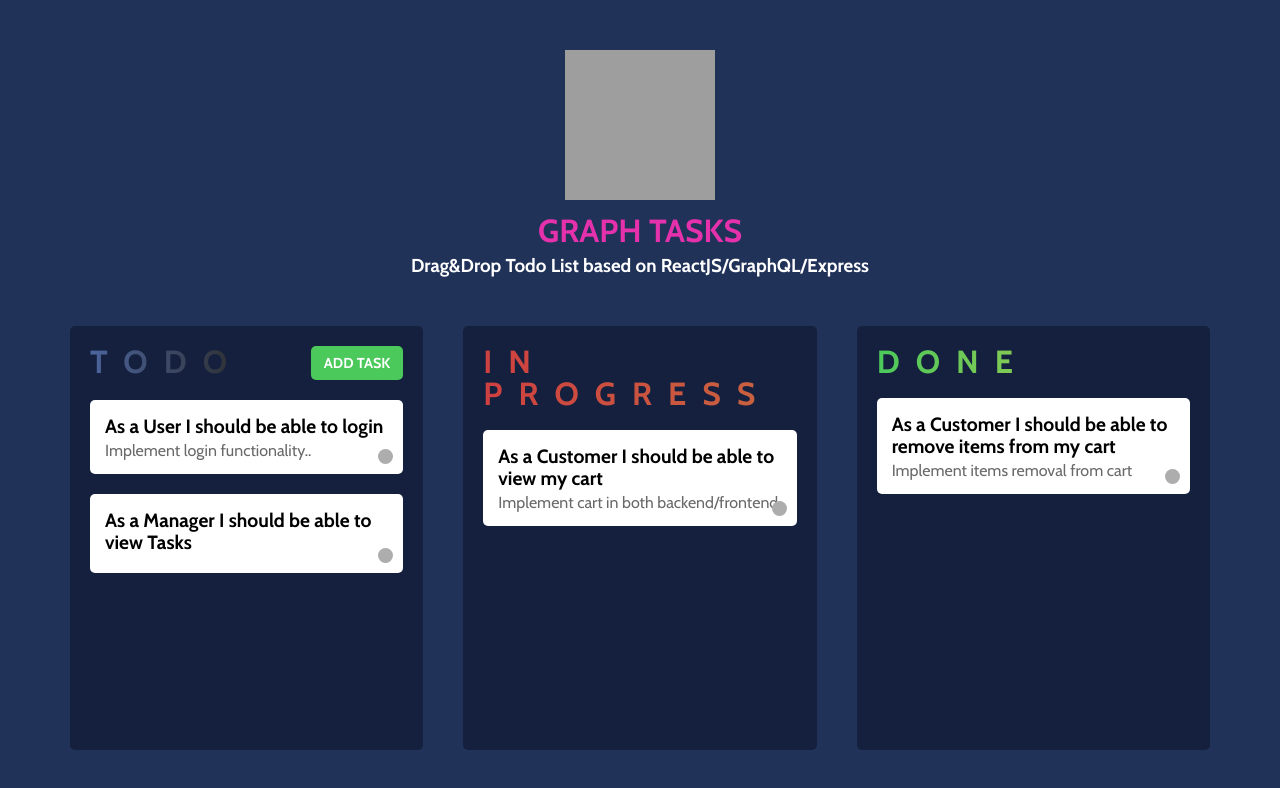
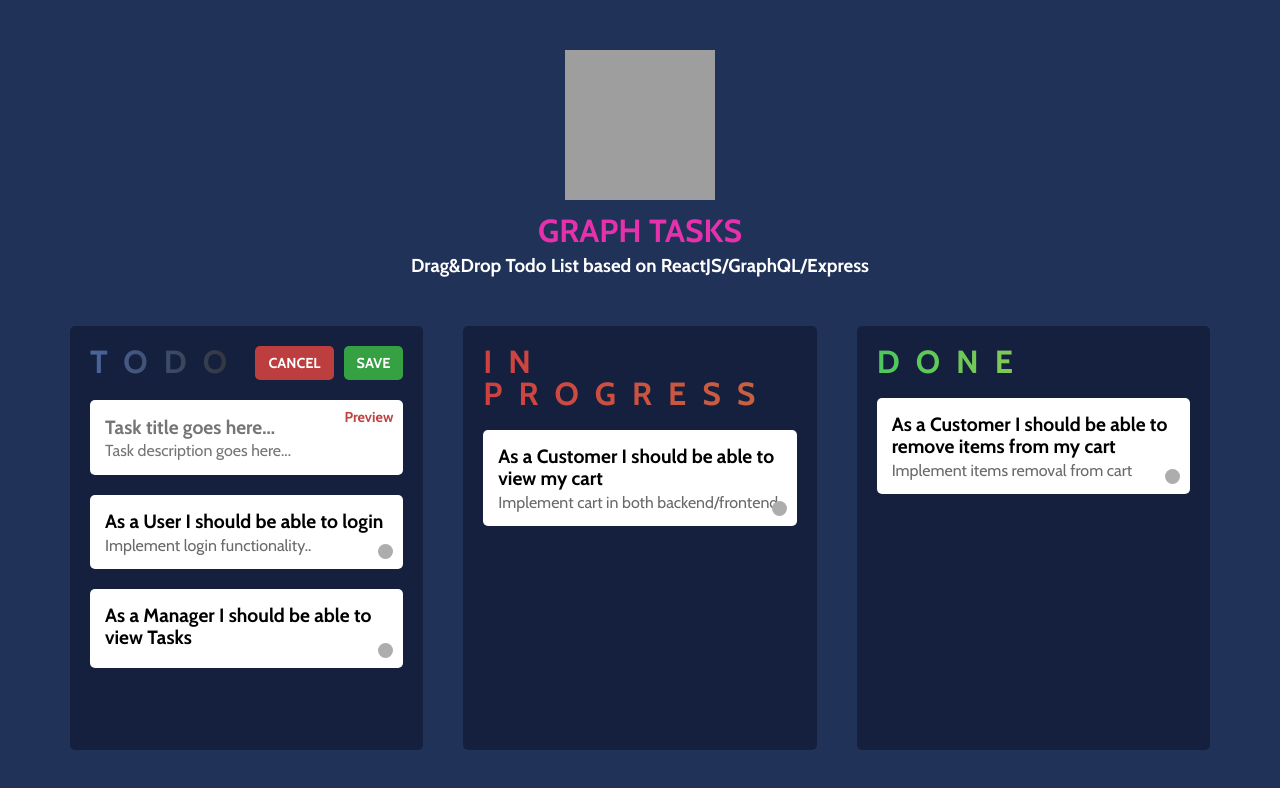
Before and after one commit to platoonic/graph-tasks, a React (Create React App) app: page / in a window 1280 px wide. Both pictures are taken after a click on the link "ADD TASK". Shown: the top 788 px of the page. Built offline with nearby package versions, Linux system fonts and the light colour scheme; grey boxes are pictures that could not be loaded.

Commit message:
Reorganize components folder structure

```diff
--- a/src/features/TasksBoard/TasksBoard.js
+++ b/src/features/TasksBoard/TasksBoard.js
@@ -1,4 +1,4 @@
-import { useReducer, useEffect } from "react";
+import { useReducer } from "react";
 import TasksList from "../../shared/components/TasksList";
 import styled from "styled-components";
 import { DragDropContext } from "react-beautiful-dnd";
@@ -63,8 +63,8 @@
           id="todo"
           title="TODO"
           tasks={tasks.todo}
+          status={tasks.status}
           canAddTasks
-          status={tasks.status}
         />
         <TasksList
           id="inProgress"
--- a/src/shared/components/Button/Button.js
+++ b/src/shared/components/Button/Button.js
@@ -1,7 +1,7 @@
-import styled from "styled-components";
+import styled, { css } from "styled-components";
 
 const StyledButton = styled.a`
-  background-color: #4bc95b;
+  background-color: #2189eb;
   text-align: center;
   justify-content: center;
   display: flex;
@@ -15,14 +15,23 @@
   transition: 0.3s;
   user-select: none;
   &:hover {
-    background-color: #35a143;
     color: white;
   }
+  ${(props) =>
+    props.success &&
+    css`
+      background-color: #35a143;
+    `}
+  ${(props) =>
+    props.danger &&
+    css`
+      background-color: #bd3e3e;
+    `}
 `;
 
-const Button = ({ children, onClick }) => {
+const Button = ({ children, onClick, ...rest }) => {
   return (
-    <StyledButton onClick={() => (onClick ? onClick : null)}>
+    <StyledButton {...rest} onClick={() => onClick()}>
       {children}
     </StyledButton>
   );
--- a/src/shared/components/TaskCard/TaskCard.js
+++ b/src/shared/components/TaskCard/TaskCard.js
@@ -1,6 +1,7 @@
 import styled from "styled-components";
-import PriorityIndicator from "./PriorityIndicator";
+import PriorityIndicator from "./components/PriorityIndicator";
 import Skeleton from "react-loading-skeleton";
+import TextInput from "../TextInput";
 
 const Container = styled.div`
   background-color: white;
@@ -23,20 +24,49 @@
   color: #696969;
 `;
 
-const TaskCard = ({ loading, title, description, priority, ...rest }) => {
+const DraftingTag = styled.p`
+  position: absolute;
+  top: 10px;
+  right: 10px;
+  color: #bf4141;
+  font-size: 0.9rem;
+  font-weight: bold;
+`;
+
+const TaskCard = ({ loading, title, description, priority, form, ...rest }) => {
+  if (form) {
+    return (
+      <Container {...rest}>
+        <TextInput
+          placeholder="Task title goes here..."
+          style={{
+            fontWeight: "bold",
+            fontSize: "1.2rem",
+            padding: 0,
+            boxShadow: "none",
+          }}
+        />
+        <TextInput
+          placeholder="Task description goes here..."
+          style={{ marginTop: 2, padding: 0, boxShadow: "none" }}
+        />
+        <DraftingTag>Preview</DraftingTag>
+      </Container>
+    );
+  }
+  if (loading) {
+    return (
+      <Container {...rest}>
+        <Skeleton width="50%" height={22} />
+        <Skeleton style={{ marginTop: 5 }} width="70%" height={16} />
+      </Container>
+    );
+  }
   return (
     <Container {...rest}>
-      {!loading && <PriorityIndicator priority={priority} />}
-      {!loading ? (
-        <TaskTitle>{title}</TaskTitle>
-      ) : (
-        <Skeleton width="50%" height={25} />
-      )}
-      {!loading ? (
-        <TaskDescription>{description}</TaskDescription>
-      ) : (
-        <Skeleton style={{ marginTop: 5 }} width="70%" />
-      )}
+      <PriorityIndicator priority={priority} />
+      <TaskTitle>{title}</TaskTitle>
+      <TaskDescription>{description}</TaskDescription>
     </Container>
   );
 };
--- a/src/shared/components/TasksList/TasksList.js
+++ b/src/shared/components/TasksList/TasksList.js
@@ -1,9 +1,11 @@
+import { useState } from "react";
 import styled from "styled-components";
-import { Droppable, Draggable } from "react-beautiful-dnd";
+import Button from "../Button";
+import { Droppable } from "react-beautiful-dnd";
 import TaskCard from "../TaskCard";
-import ListTitle from "./ListTitle";
-import Button from "../Button";
-import TaskCardLoading from "../TaskCard/TaskCard.loading";
+import ListTitle from "./components/ListTitle";
+import ListItems from "./components/ListItems";
+import ListItemsLoading from "./components/ListItemsLoading";
 
 const ListContainer = styled.div`
   border-radius: 5px;
@@ -15,11 +17,8 @@
   flex-basis: 33.333333%;
 `;
 
-const DraggableItem = styled.div`
-  margin-top: 20px;
-`;
-
-const TasksList = ({ id, title, tasks, canAddTasks, status }) => {
+const TasksList = ({ id, title, tasks, canAddTasks, onTaskAdded, status }) => {
+  const [showTaskForm, setShowTaskForm] = useState(false);
   return (
     // Droppable Area
     <Droppable droppableId={id}>
@@ -31,43 +30,54 @@
               style={{
                 display: "flex",
                 flexDirection: "row",
-                justifyContent: "space-between",
               }}
             >
               <ListTitle title={title}>{title}</ListTitle>
-              <Button>ADD TASK</Button>
+              {status !== "LOADING" &&
+                (!showTaskForm ? (
+                  <Button
+                    onClick={() =>
+                      setShowTaskForm((showTaskForm) => !showTaskForm)
+                    }
+                  >
+                    ADD TASK
+                  </Button>
+                ) : (
+                  <>
+                    <Button
+                      danger
+                      onClick={() =>
+                        setShowTaskForm((showTaskForm) => !showTaskForm)
+                      }
+                      style={{ marginRight: 10 }}
+                    >
+                      CANCEL
+                    </Button>
+                    <Button
+                      success
+                      onClick={() =>
+                        setShowTaskForm((showTaskForm) => !showTaskForm)
+                      }
+                    >
+                      SAVE
+                    </Button>
+                  </>
+                ))}
             </div>
           ) : (
             <ListTitle title={title}>{title}</ListTitle>
           )}
+          {/* Task Form */}
+          {showTaskForm && <TaskCard form style={{ marginTop: 20 }} />}
           {/*
               Show loading cards skeleton (if loading)
               or Draggable List Task items (if fetched)
           */}
-          {status === "LOADING"
-            ? [...Array(3)].map((card, index) => (
-                <DraggableItem>
-                  <TaskCard key={index} loading />
-                </DraggableItem>
-              ))
-            : tasks.map((task, index) => (
-                <Draggable
-                  key={task.id}
-                  draggableId={String(task.id)}
-                  index={index}
-                >
-                  {(provided) => (
-                    <DraggableItem
-                      ref={provided.innerRef}
-                      {...provided.draggableProps}
-                      {...provided.dragHandleProps}
-                      style={provided.draggableProps.style}
-                    >
-                      <TaskCard {...task} />
-                    </DraggableItem>
-                  )}
-                </Draggable>
-              ))}
+          {status === "LOADING" ? (
+            <ListItemsLoading />
+          ) : (
+            <ListItems tasks={tasks} />
+          )}
 
           {provided.placeholder}
         </ListContainer>
--- /dev/null
+++ b/src/shared/components/TasksList/components/ListItems.js
@@ -0,0 +1,26 @@
+import { Draggable } from "react-beautiful-dnd";
+import styled from "styled-components";
+import TaskCard from "../../TaskCard";
+
+const DraggableItem = styled.div`
+  margin-top: 20px;
+`;
+
+const ListItems = ({ tasks }) => {
+  return tasks.map((task, index) => (
+    <Draggable key={task.id} draggableId={String(task.id)} index={index}>
+      {(provided) => (
+        <DraggableItem
+          ref={provided.innerRef}
+          {...provided.draggableProps}
+          {...provided.dragHandleProps}
+          style={provided.draggableProps.style}
+        >
+          <TaskCard {...task} />
+        </DraggableItem>
+      )}
+    </Draggable>
+  ));
+};
+
+export default ListItems;
--- /dev/null
+++ b/src/shared/components/TasksList/components/ListItemsLoading.js
@@ -0,0 +1,9 @@
+import TaskCard from "../../TaskCard";
+
+const ListItemsLoading = () => {
+  return [...Array(3)].map((card, index) => (
+    <TaskCard key={index} loading style={{ marginTop: 20 }} />
+  ));
+};
+
+export default ListItemsLoading;
--- a/src/shared/components/TasksList/ListTitle.js
+++ b/src/shared/components/TasksList/components/ListTitle.js
@@ -2,6 +2,7 @@
 
 export default styled.h1`
   color: white;
+  flex: 1;
   background: -webkit-linear-gradient(left, #d435d4, #14203d);
   letter-spacing: 1rem;
   ${(props) =>
--- /dev/null
+++ b/src/shared/components/TextInput/TextInput.js
@@ -0,0 +1,17 @@
+import styled from "styled-components";
+
+const TextInput = styled.input`
+  padding: 15px;
+  font-family: "Cabin", sans-serif;
+  border-radius: 5px;
+  box-sizing: border-box;
+  min-width: 100%;
+  font-size: 1rem;
+  box-shadow: -1px 9px 25px 16px rgba(0, 0, 0, 0.05);
+  border: 0;
+  &:focus {
+    outline-color: #ededed;
+  }
+`;
+
+export default TextInput;
--- /dev/null
+++ b/src/shared/components/TextInput/index.js
@@ -0,0 +1,2 @@
+import TextInput from "./TextInput";
+export default TextInput;
```
Also changed, not shown: src/shared/components/TaskCard/TaskCard.loading.js (deleted), src/shared/components/TaskCard/components/PriorityIndicator.js (renamed from src/shared/components/TaskCard/PriorityIndicator.js).
